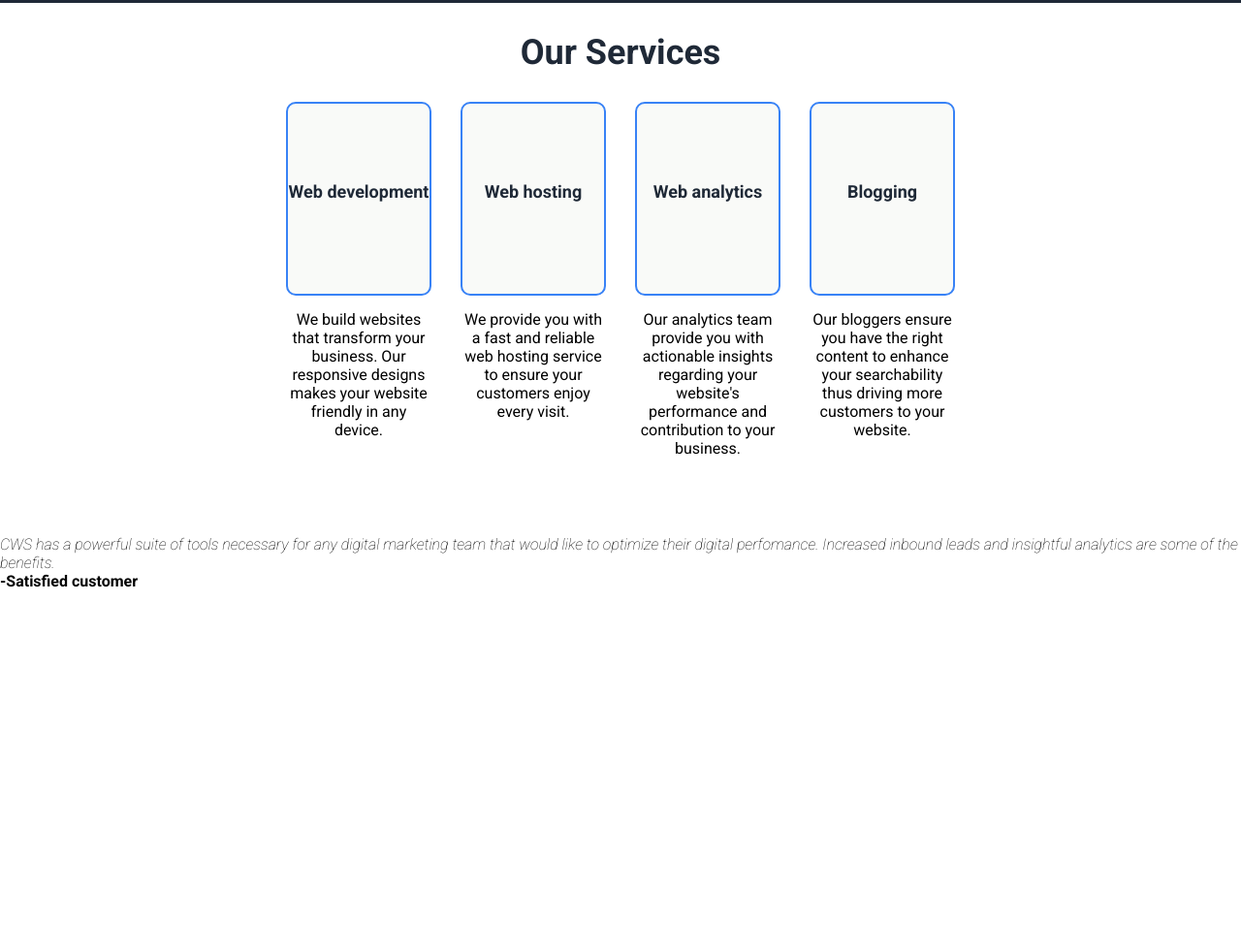
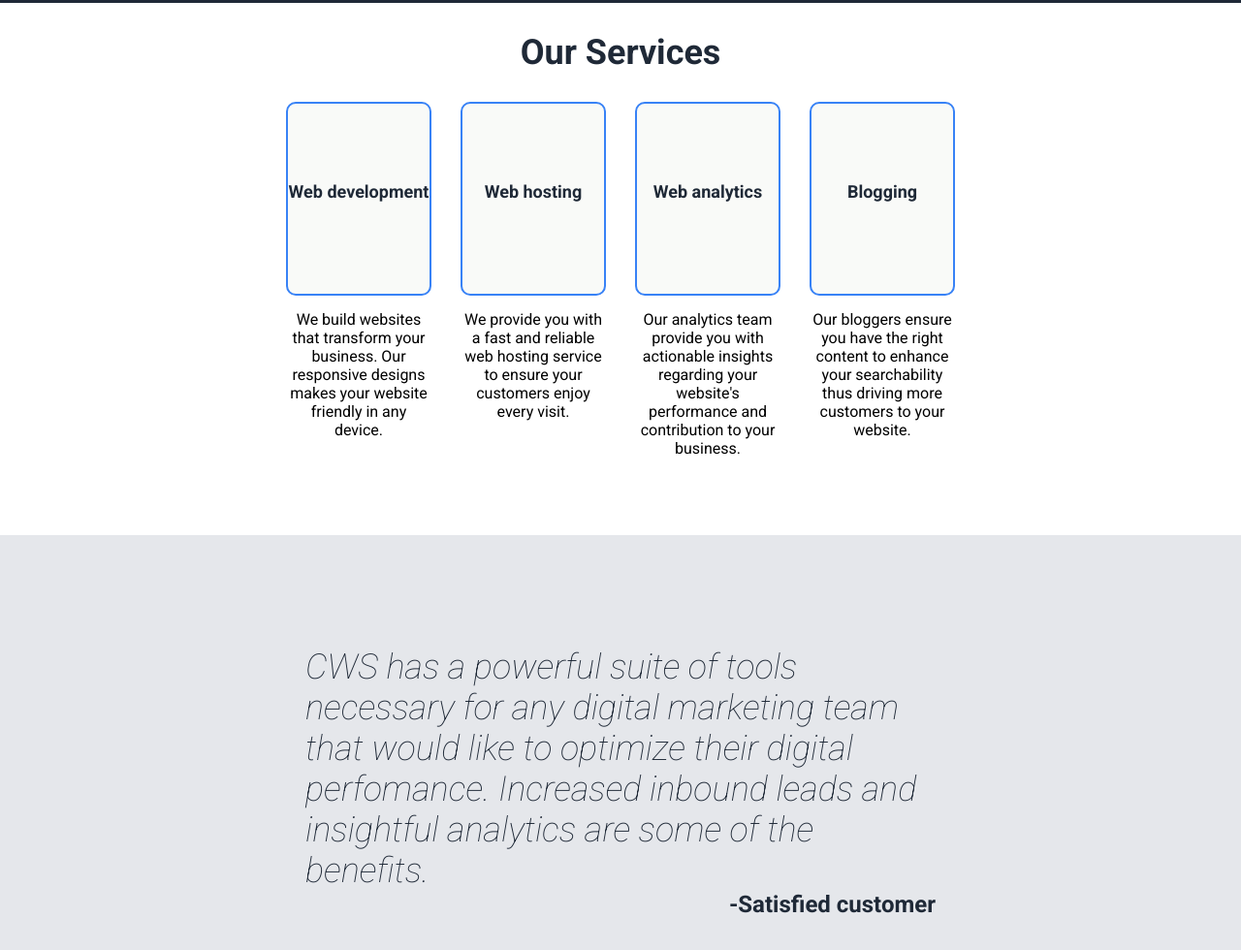
Before and after one commit to muwecurt/odin-landing-page, a plain HTML site: page index.html in a window 1280 px wide. Shown: the part 500-1480 px from the top of the page at 97% size. Before the commit the page ends 1109 px from the top, so only its background shows below. Drawn offline with Linux system fonts and the light colour scheme.

Commit message:
Style testimonial section

```diff
--- a/style.css
+++ b/style.css
@@ -125,10 +125,6 @@ button a{
 
 /* Services section */
 
-/* .services {
-    padding: 50px 200px;
-} */
-
 .services h2 {
     font-size: 36px;
     font-weight: bolder;
@@ -140,13 +136,13 @@ button a{
 .services-container {
     display: flex;
     justify-content: center;
+
    }
 
 .service {
     display: flex;
     flex-direction: column;
     text-align: center;
-    align-items: center;
 }
 
 .service a {
@@ -162,10 +158,8 @@ button a{
     font-weight: 700;
     margin: 0 15px 15px 15px;
     text-decoration: none;
-    align-items: center;
+}
 
-
-}
 
 .service a:hover {
     background-color: var(--dark);
@@ -175,5 +169,31 @@ button a{
 .service p {
     width: 150px;
     height: auto;
+    padding-left: 15px;
     margin-bottom: 80px;
 }
+
+/* Testimonial section */
+
+.testimonials {
+    background-color: var(--grey);
+    padding: 100px 300px;
+}
+
+.testimonial-container {
+    display: flex;
+    flex-direction: column;
+    padding: 15px;
+}
+
+.testimonial-container .testimony {
+    font-size: 36px;
+    font-weight: 100;
+    color: var(--dark);
+}
+
+.testimonial-container .customer {
+    font-size: 24px;
+    color: var(--dark);
+    align-self: flex-end;
+}
```
